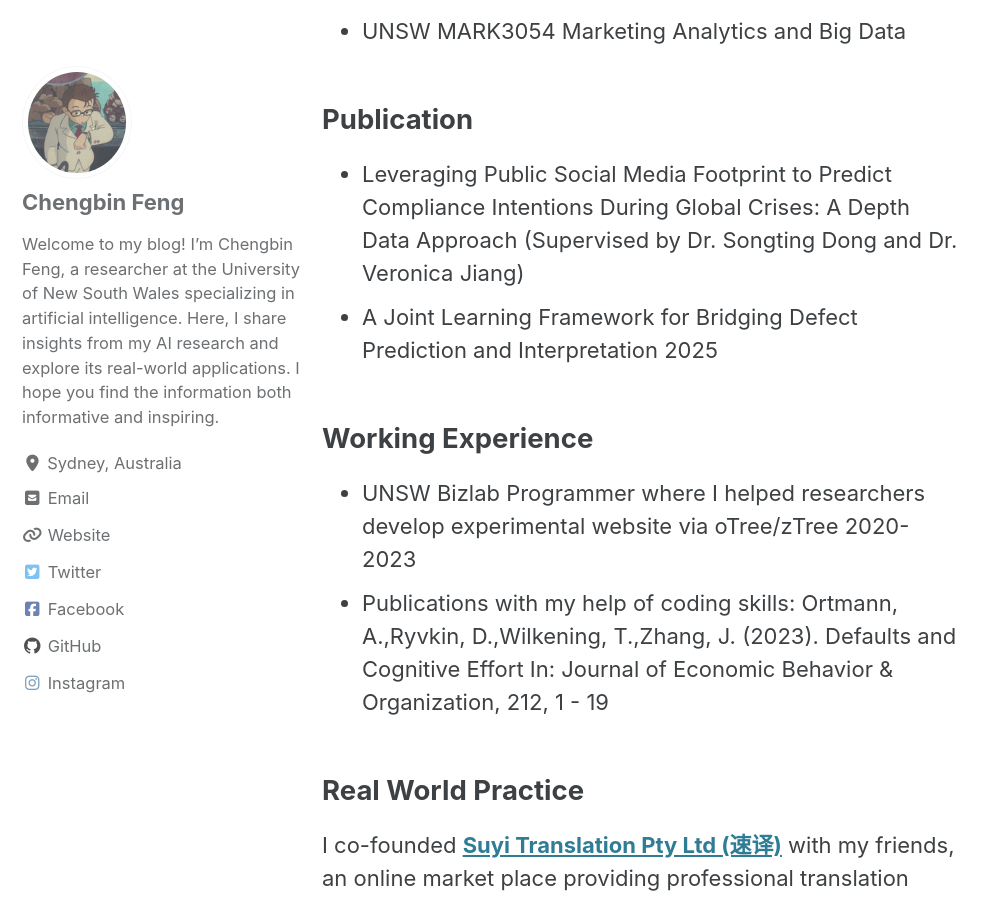
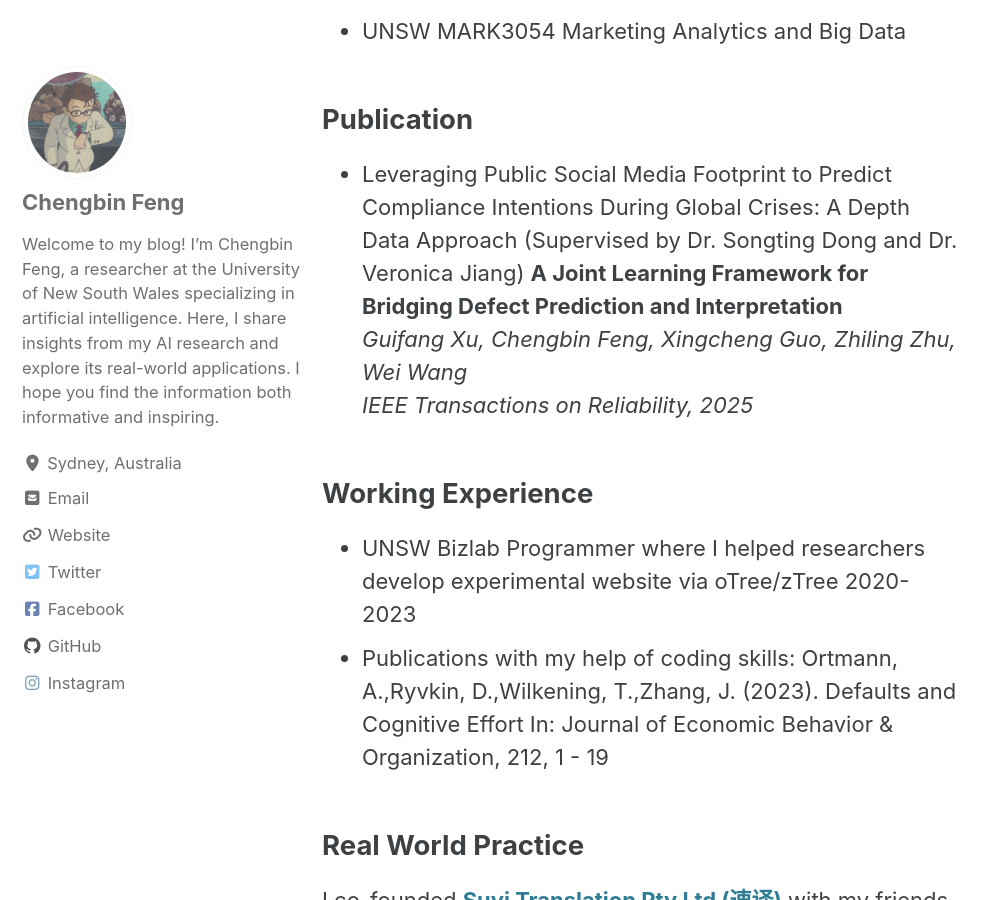
Before and after one commit to kfengc27/kfengc27.github.io, a Jekyll site: the page built from index.md, in a window 1280 px wide and 900 px high, scrolled down 1311 px. Shown: the whole window, without its empty margins (0-997 px from the left). Built offline with Jekyll 4.4.1, drawn with Linux system fonts in a browser that asks for light colours; cached includes are drawn as plain includes.

Commit message:
Update index.md

```diff
--- a/index.md
+++ b/index.md
@@ -29,7 +29,9 @@ I have a passion for exploring the world through the lenses of mathematics and c
 
 ## Publication
 - Leveraging Public Social Media Footprint to Predict Compliance Intentions During Global Crises: A Depth Data Approach (Supervised by Dr. Songting Dong and Dr. Veronica Jiang)
-- A Joint Learning Framework for Bridging Defect Prediction and Interpretation 2025
+**A Joint Learning Framework for Bridging Defect Prediction and Interpretation**
+*Guifang Xu, Chengbin Feng, Xingcheng Guo, Zhiling Zhu, Wei Wang*
+*IEEE Transactions on Reliability, 2025*
 
 ## Working Experience
 - UNSW Bizlab Programmer where I helped researchers develop experimental website via oTree/zTree 2020-2023
```
